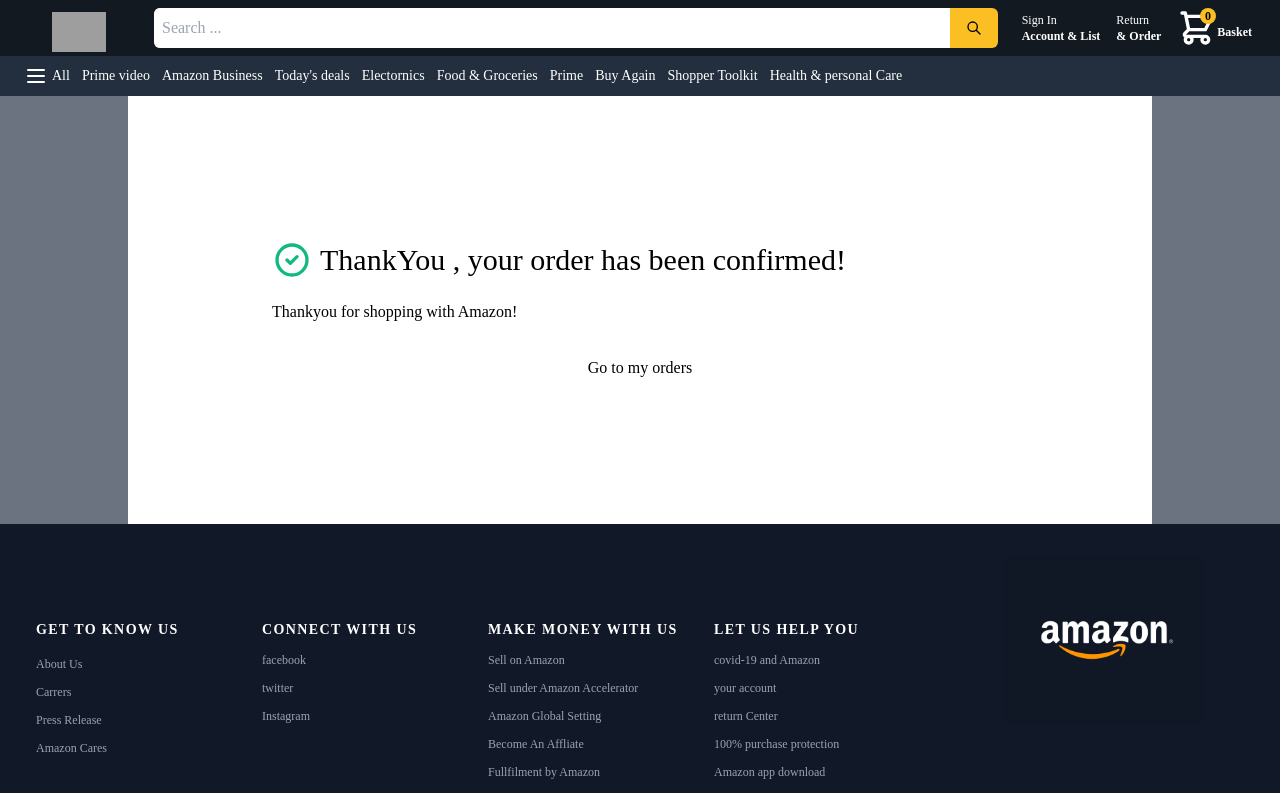
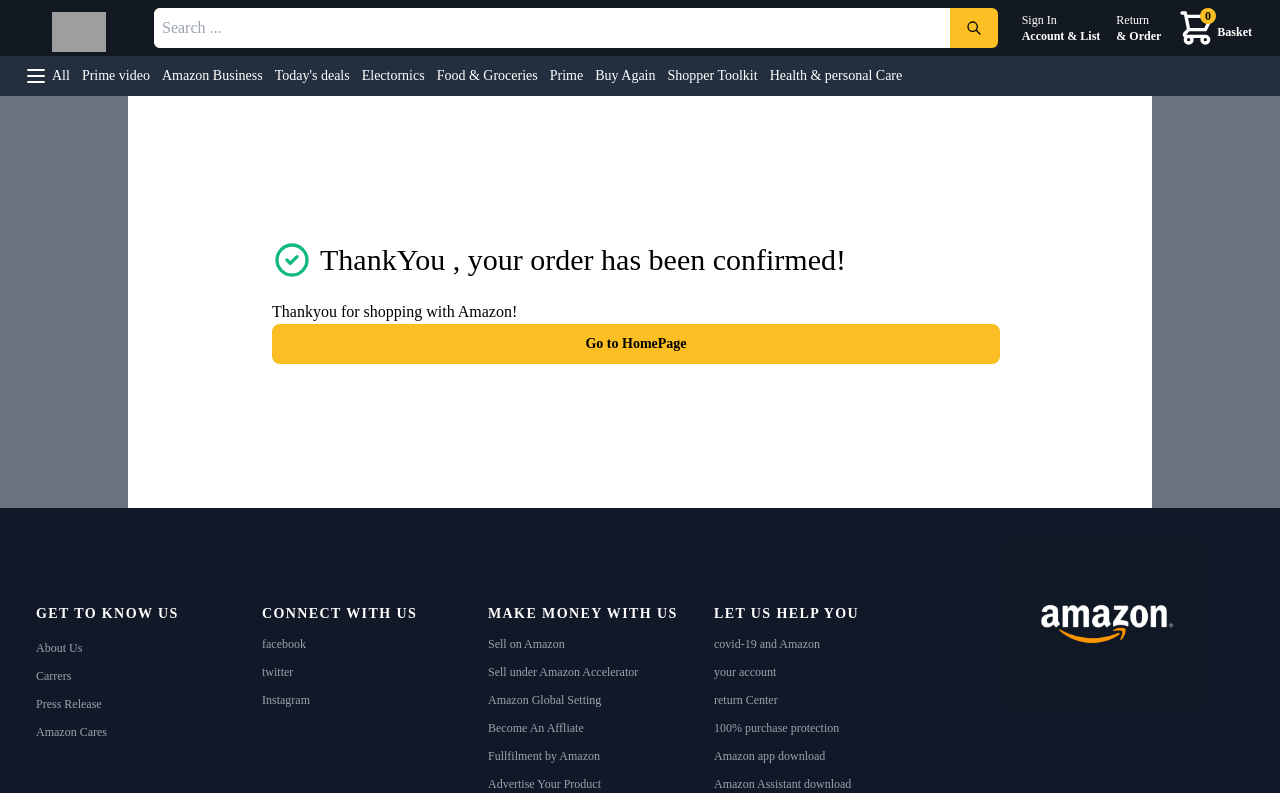
Before and after one commit to umeshkaushik-21122000/amazon-v2-2.0, a Next.js app: page /success in a window 1280 px wide. Shown: the top 793 px of the page. Built offline with nearby package versions, Linux system fonts and the light colour scheme; no server answers; grey boxes are pictures that could not be loaded.

Commit message:
success page button changed

```diff
--- a/firebase.js
+++ b/firebase.js
@@ -1,5 +1,4 @@
 import firebase from "firebase";
-
 
 const firebaseConfig = {
     apiKey: "AIzaSyA4558FKEN-aUDpfXOkA2JQdytUNFSntOw",
--- a/src/pages/success.js
+++ b/src/pages/success.js
@@ -6,6 +6,10 @@
 function Success() {
 
         const router=useRouter();
+
+        function handelpage(){
+            router.push("/");
+        }
 
   return (
     <div className=' bg-gray-500'>
@@ -26,8 +30,12 @@
                     </div>
                     <p>
                         Thankyou for shopping with Amazon!
+
+
                     </p>
-                    <button  className='button mt-8 mx-auto '>Go to my orders</button>
+  <button onClick={handelpage} type="button" className="text-black font-bold text-center bg-yellow-400 hover:bg-yellow-600 focus:ring-4 focus:outline-none focus:ring-yellow-300  rounded-lg text-sm px-5 py-2.5  items-center mr-2 dark:bg-yellow-600 dark:hover:bg-yellow-700 dark:focus:ring-yellow-800">
+  Go to HomePage
+</button>
                 </div>
 
             </main>
```
